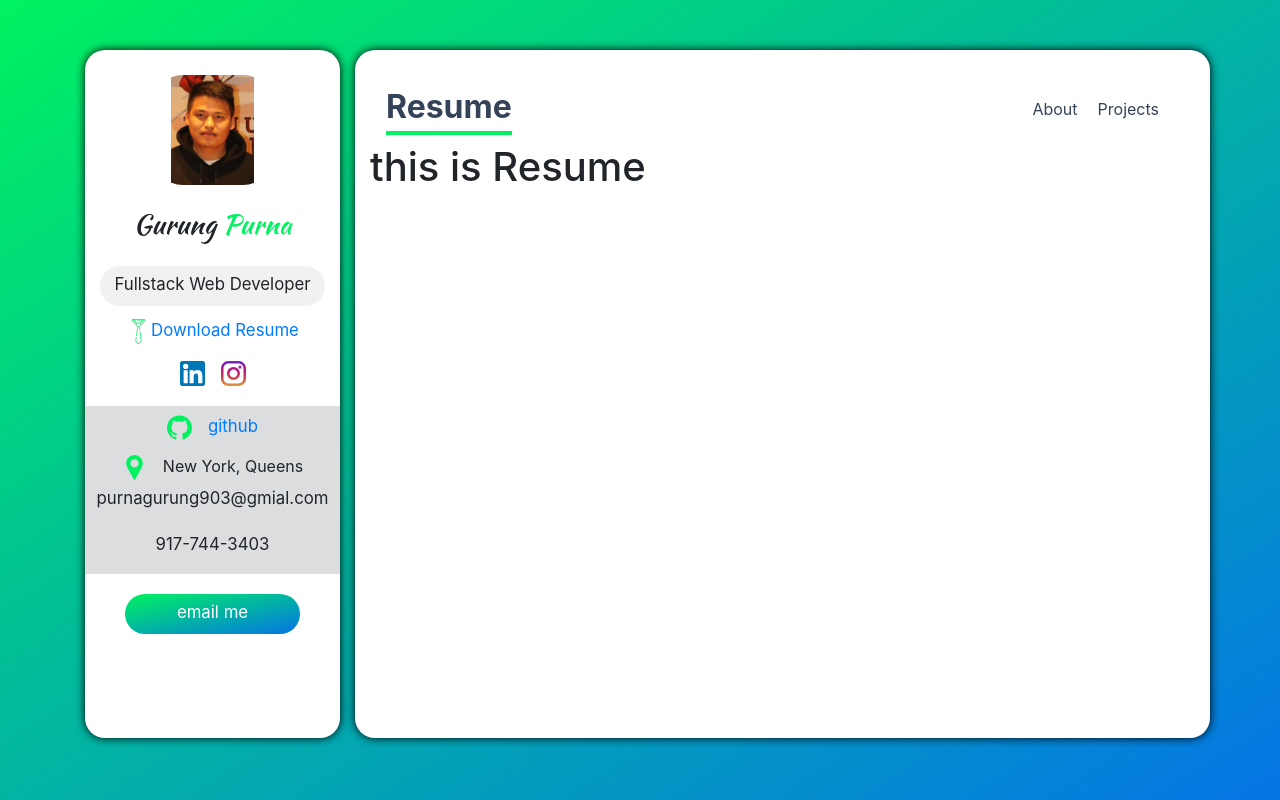
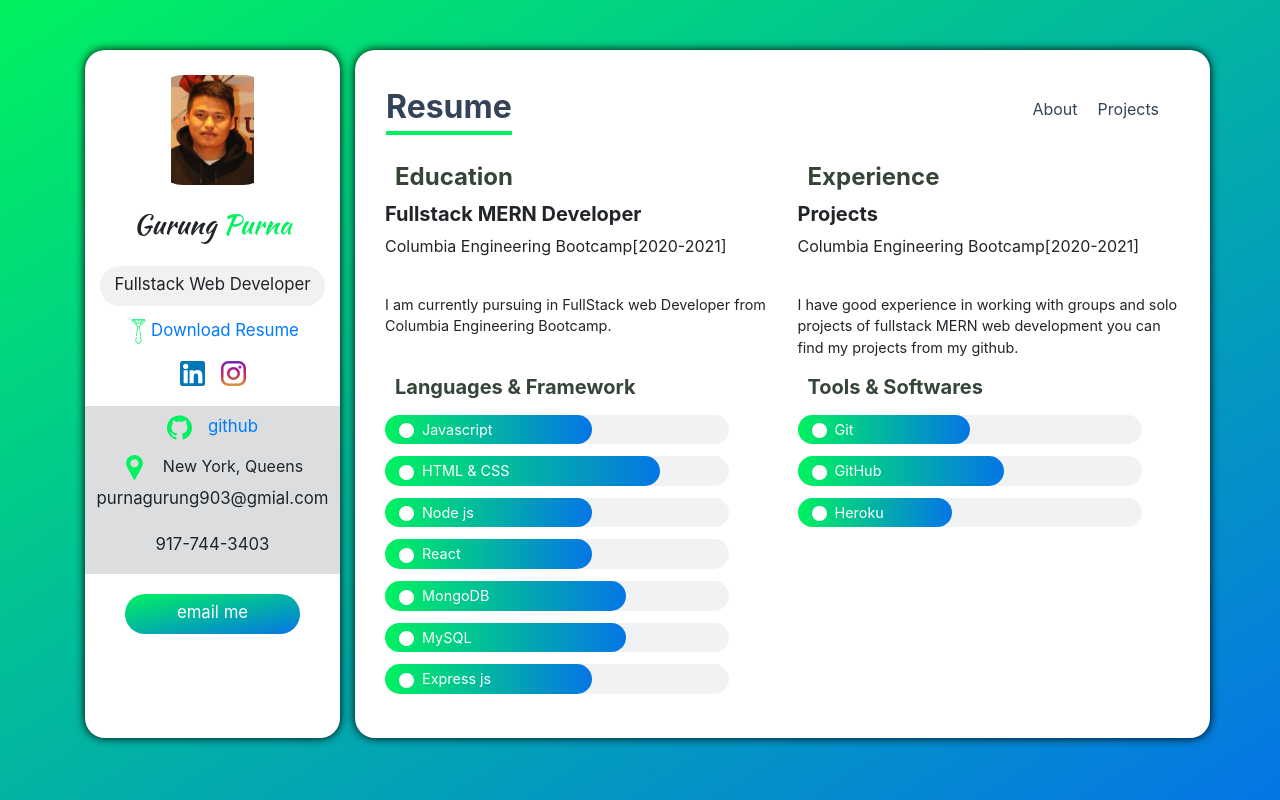
Before and after one commit to purnagurung903/reactportfolio, a React (Create React App) app in the folder reactportfolio/: page /resume in a window 1280 px wide. Built offline with nearby package versions, Linux system fonts and the light colour scheme.

Commit message:
added resume components

```diff
--- a/reactportfolio/src/components/About.js
+++ b/reactportfolio/src/components/About.js
@@ -29,7 +29,7 @@ const About = () => {
   return (
     <div className="about">
       <h6 className="about__intro">
-        I describe myself as a quick learner and loves problem solving who's really persistent.
+        I describe myself as someone who's persistent, a quick learner and loves problem solving.
       </h6>
       <div className="container about__container">
         <h6 className="about__heading">
--- /dev/null
+++ b/reactportfolio/src/components/Bar.js
@@ -0,0 +1,18 @@
+import React from "react";
+ const Bar = ({ value:{ icon, name, level } }) => {
+   const bar_width = `${level}%`
+   return (
+     <div className="bar">
+       <div className="bar__wrapper" style={{
+         "width": bar_width
+       }}>
+         <span className="bar__name">
+           <img src={icon} alt="icon" className="bar__icon mr-2" />{name}
+         </span>
+
+       </div>
+     </div>
+   )
+ }
+
+ export default Bar;
--- a/reactportfolio/src/components/Resume.js
+++ b/reactportfolio/src/components/Resume.js
@@ -1,9 +1,124 @@
 import React from "react";
+import react from "../assets/icons/react.svg"
+import Bar from "./Bar";
+
+const languages = [
+  {
+    icon: react,
+    name: "Javascript",
+    level: "60"
+  },
+  {
+    icon: react,
+    name: "HTML & CSS",
+    level: "80"
+  },
+  {
+    icon: react,
+    name: "Node js",
+    level: "60"
+  },
+  {
+    icon: react,
+    name: "React",
+    level: "60"
+  },
+  {
+    icon: react,
+    name: "MongoDB",
+    level: "70"
+  },
+  {
+    icon: react,
+    name: "MySQL",
+    level: "70"
+  },
+  {
+    icon: react,
+    name: "Express js",
+    level: "60"
+  },
+
+]
+const tools = [
+  {
+    icon: react,
+    name: "Git",
+    level: "50"
+  },
+  {
+    icon: react,
+    name: "GitHub",
+    level: "60"
+  },
+  {
+    icon: react,
+    name: "Heroku",
+    level: "45"
+  },
+]
 
 const Resume = () => {
   return (
-    <div>
-      <h1>this is Resume</h1>
+    <div className="container resume">
+      <div className="row">
+        <div className="col-lg-6 resume-card">
+         <h4 className="resume-card__heading">
+           Education
+         </h4>
+         <div className="resume-card__body">
+         <h5 className="resume-card__title">
+         Fullstack MERN Developer
+         </h5>
+         <p className="resume-card__name">
+            Columbia Engineering Bootcamp[2020-2021]
+         </p>
+         <p className="resume-card__details">
+          I am currently pursuing in FullStack web Developer from Columbia Engineering Bootcamp.
+         </p>
+         </div>
+       </div>
+       <div className="col-lg-6 resume-card">
+         <h4 className="resume-card__heading">
+           Experience
+         </h4>
+         <div className="resume-card__body">
+         <h5 className="resume-card__title">
+         Projects
+         </h5>
+         <p className="resume-card__name">
+            Columbia Engineering Bootcamp[2020-2021]
+         </p>
+         <p className="resume-card__details">
+          I have good experience in working with groups and solo projects of fullstack MERN web development you can find my projects from my github.
+         </p>
+         </div>
+      </div>
+      </div>
+      <div className="row">
+        <div className="col-lg-6 resume-languages">
+          <h5 className="resume-language__heading">
+          Languages & Framework
+          </h5>
+          <div className="resume-language__body mt-3">
+            {
+              languages.map(Language =>
+                <Bar value={Language} />
+                )
+            }
+          </div>
+        </div>
+        <div className="col-lg-6 resume-languages">
+          <h5 className="resume-language__heading">
+          Tools & Softwares
+          </h5>
+          <div className="resume-language__body mt-3">
+            {
+              tools.map(tool=><Bar value={tool} />)
+            }
+          </div>
+        </div>
+      </div>
     </div>
   )
 }
--- a/reactportfolio/src/components/Sidebar.js
+++ b/reactportfolio/src/components/Sidebar.js
@@ -26,13 +26,13 @@ const Sidebar = () => {
           </div>
         </a>
         <figure className="sidebar__social-icons my-2">
-          <a href=" "><img src={linkedin} alt="linkedin" className="sidebar__icon mr-3"/></a>
-          <a href=" "><img src={instagram} alt="instagram" className="sidebar__icon"/></a>
+          <a href="https://www.linkedin.com/in/purna-gurung-74a0a7118/"><img src={linkedin} alt="linkedin" className="sidebar__icon mr-3"/></a>
+          <a href="https:/www.instsgram.com/purna_pgurung"><img src={instagram} alt="instagram" className="sidebar__icon"/></a>
 
         </figure>
         <div className="sidebar__contact">
           <div className="sidebar__item sidebar__github">
-            <a href=" ">
+            <a href="https://github.com/purnagurung903">
               <img src={github} alt="github"  className="sidebar__icon mr-3"/>github
             </a>
             </div>
--- a/reactportfolio/src/index.css
+++ b/reactportfolio/src/index.css
@@ -161,3 +161,45 @@ a:hover {
   font-size: 0.9rem;
   color: #6e7e91;
 }
+/* resume */
+.resume {
+  padding-top: 20px;
+}
+.resume-card__heading,
+.resume-language__heading {
+  margin-left: 10px;
+  font-weight: 700;
+  color: #354538;
+}
+
+.resume-card__body {
+  margin-top: 10px;
+}
+.resume-card__title {
+  font-weight: 700;
+}
+.resume-card__name{
+  font-size: 16px;
+}
+.resume-card__details {
+  font-size: 0.9rem;
+  padding-top: 20px;
+}
+/* Bar */
+.bar{
+  width: 90%;
+  background-color: #f1f2f3;
+  border-radius: 20px;
+  margin-bottom: 12px;
+}
+.bar__icon {
+  width: 15px;
+  height: 15px;
+}
+.bar__wrapper{
+  background-image: linear-gradient(90deg,#00F260,#0575E6);
+  border-radius: 20px;
+  padding: 4px 14px;
+  color: #fff;
+  font-size: 0.9rem;
+}
```
Also changed, not shown: 1 other file (tests, documents, lock files or other folders).
